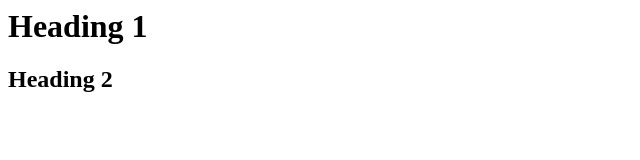
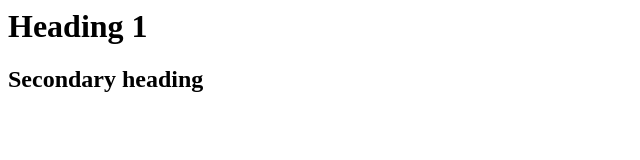
Before and after one commit to artofstone/2.1-git_branches, a plain HTML site: page index.html in a window 1280 px wide. Shown: the whole page, without its empty margins (0-640 px from the left). Drawn offline with Linux system fonts and the light colour scheme.

Commit message:
headings are changed

```diff
--- a/index.html
+++ b/index.html
@@ -4,7 +4,7 @@
 
     <h1>Heading 1</h1>
 
-    <h2>Heading 2</h2>
+    <h2>Secondary heading</h2>
 
 </body>
 
```
